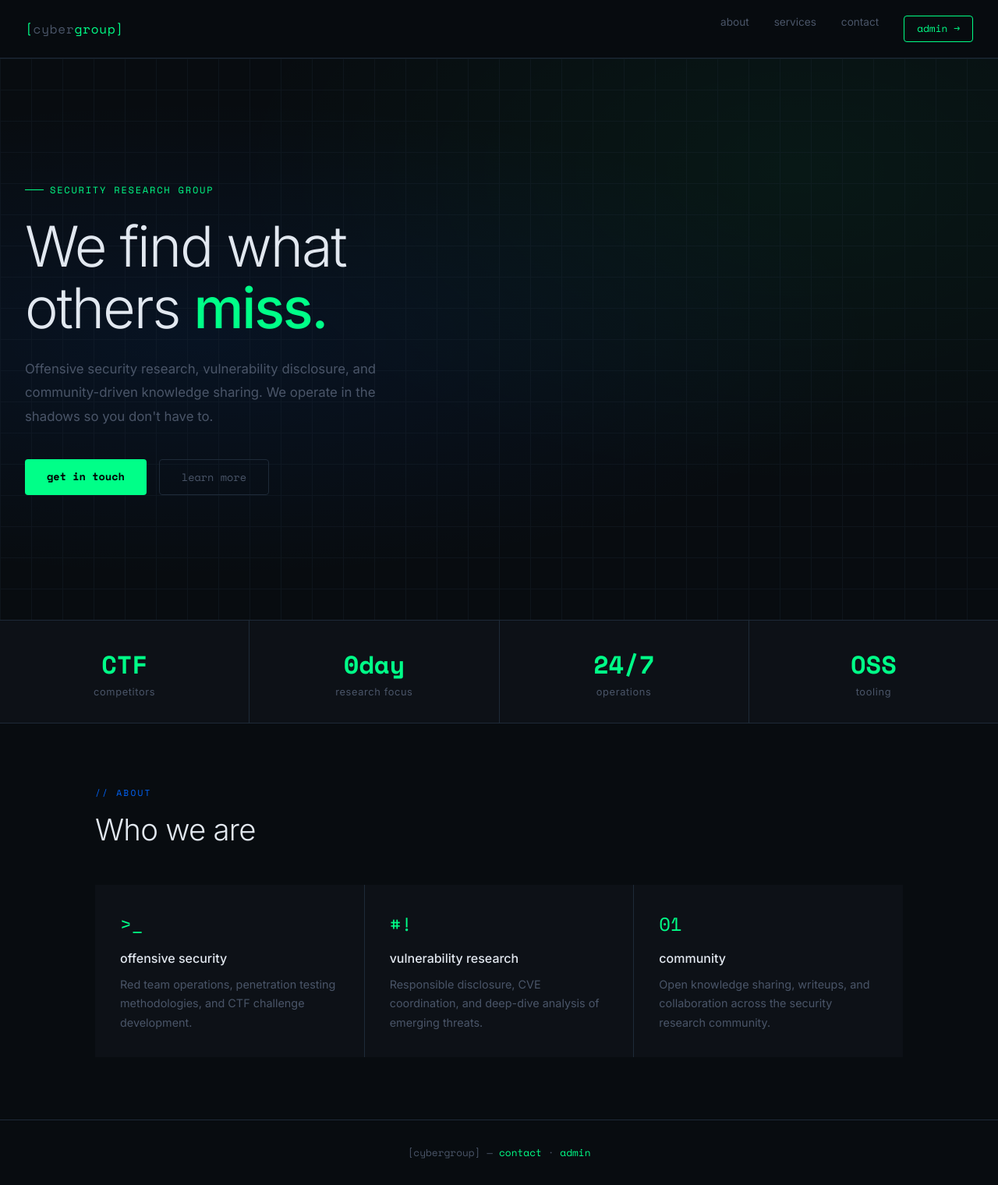
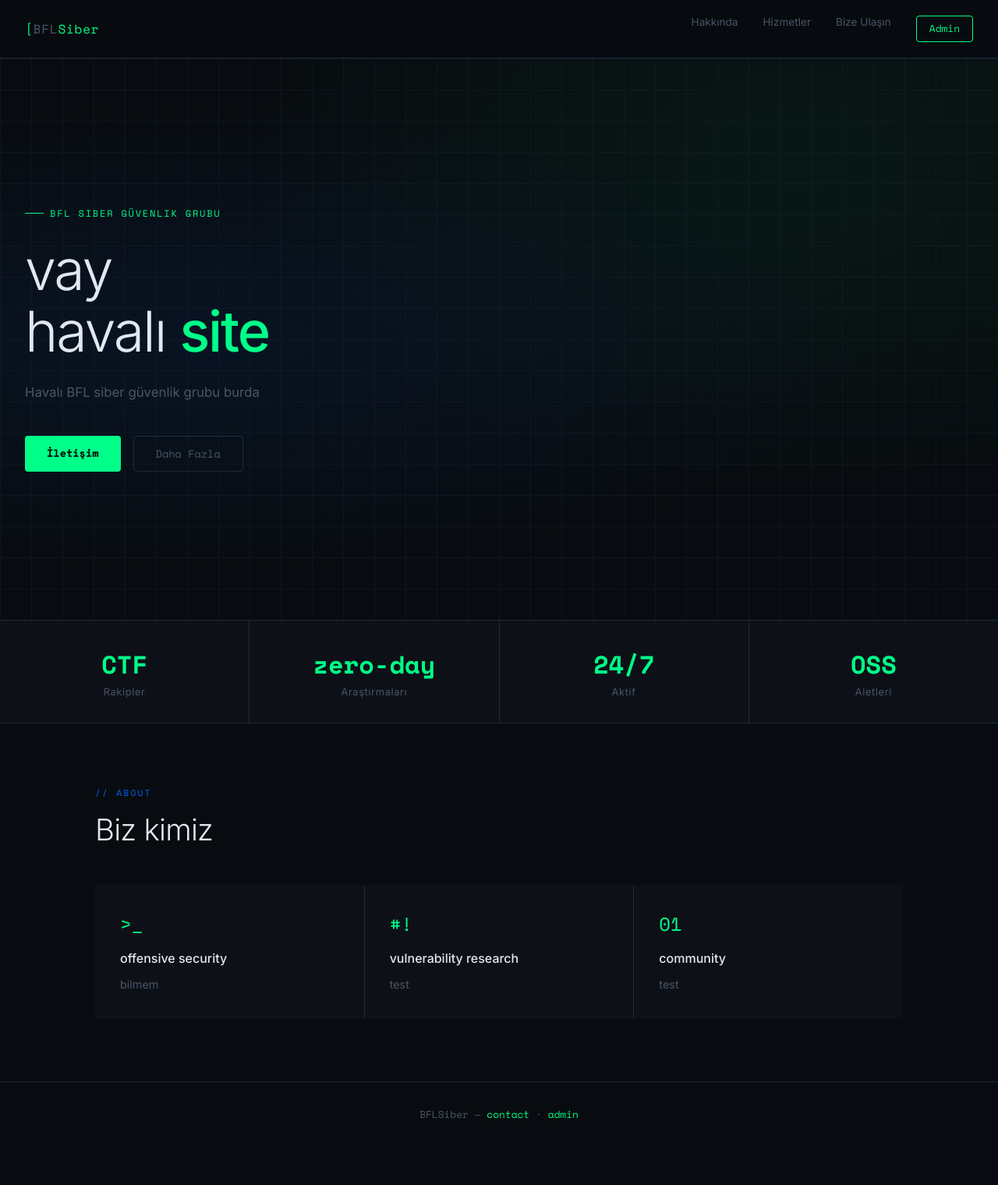
Before and after one commit to Rufus6080/bflsiber, a plain HTML site: page index.html in a window 1280 px wide. Shown: the whole page at 78% size. After the commit the page ends 1471 px from the top, so only its background shows below. Drawn offline with nearby package versions, Linux system fonts and the light colour scheme.

Commit message:
Update index.html

```diff
--- a/index.html
+++ b/index.html
@@ -3,7 +3,7 @@
 <head>
 <meta charset="UTF-8">
 <meta name="viewport" content="width=device-width, initial-scale=1.0">
-<title>CyberGroup — Security Research</title>
+<title>BFLSiber</title>
 <link rel="preconnect" href="https://fonts.googleapis.com">
 <link href="https://fonts.googleapis.com/css2?family=Space+Mono:wght@400;700&family=Inter:wght@300;400;500&display=swap" rel="stylesheet">
 <style>
@@ -74,59 +74,59 @@ footer a{color:var(--accent)}
 <body>
 
 <nav>
-  <div class="logo">[<span>cyber</span>group]</div>
+  <div class="logo">[<span>BFL</span>Siber</div>
   <div class="nav-links">
-    <a href="#about">about</a>
-    <a href="#services">services</a>
-    <a href="contact.html">contact</a>
-    <a href="admin.html" class="cta">admin →</a>
+    <a href="#about">Hakkında</a>
+    <a href="#services">Hizmetler</a>
+    <a href="contact.html">Bize Ulaşın</a>
+    <a href="admin.html" class="cta">Admin</a>
   </div>
 </nav>
 
 <div class="hero">
   <div class="grid-bg"></div>
   <div class="hero-content">
-    <div class="hero-tag">security research group</div>
-    <h1>We find what<br>others <strong>miss.</strong></h1>
-    <p class="hero-desc">Offensive security research, vulnerability disclosure, and community-driven knowledge sharing. We operate in the shadows so you don't have to.</p>
+    <div class="hero-tag">BFL Siber Güvenlik Grubu</div>
+    <h1>vay<br>havalı <strong>site</strong></h1>
+    <p class="hero-desc">Havalı BFL siber güvenlik grubu burda</p>
     <div class="hero-actions">
-      <a href="contact.html" class="btn-primary">get in touch</a>
-      <a href="#about" class="btn-ghost">learn more</a>
+      <a href="contact.html" class="btn-primary">İletişim</a>
+      <a href="#about" class="btn-ghost">Daha Fazla</a>
     </div>
   </div>
 </div>
 
 <div class="stats">
-  <div class="stat"><div class="stat-num">CTF</div><div class="stat-label">competitors</div></div>
-  <div class="stat"><div class="stat-num">0day</div><div class="stat-label">research focus</div></div>
-  <div class="stat"><div class="stat-num">24/7</div><div class="stat-label">operations</div></div>
-  <div class="stat"><div class="stat-num">OSS</div><div class="stat-label">tooling</div></div>
+  <div class="stat"><div class="stat-num">CTF</div><div class="stat-label">Rakipler</div></div>
+  <div class="stat"><div class="stat-num">zero-day</div><div class="stat-label">Araştırmaları</div></div>
+  <div class="stat"><div class="stat-num">24/7</div><div class="stat-label">Aktif</div></div>
+  <div class="stat"><div class="stat-num">OSS</div><div class="stat-label">Aletleri</div></div>
 </div>
 
 <section id="about">
   <div class="section-tag">// about</div>
-  <h2>Who we are</h2>
+  <h2>Biz kimiz</h2>
   <div class="cards">
     <div class="card">
       <div class="card-icon">&gt;_</div>
       <h3>offensive security</h3>
-      <p>Red team operations, penetration testing methodologies, and CTF challenge development.</p>
+      <p>bilmem</p>
     </div>
     <div class="card">
       <div class="card-icon">#!</div>
       <h3>vulnerability research</h3>
-      <p>Responsible disclosure, CVE coordination, and deep-dive analysis of emerging threats.</p>
+      <p>test</p>
     </div>
     <div class="card">
       <div class="card-icon">01</div>
       <h3>community</h3>
-      <p>Open knowledge sharing, writeups, and collaboration across the security research community.</p>
+      <p>test</p>
     </div>
   </div>
 </section>
 
 <footer>
-  <span>[cybergroup] — </span>
+  <span>BFLSiber — </span>
   <a href="contact.html">contact</a> · <a href="admin.html">admin</a>
 </footer>
 
```
